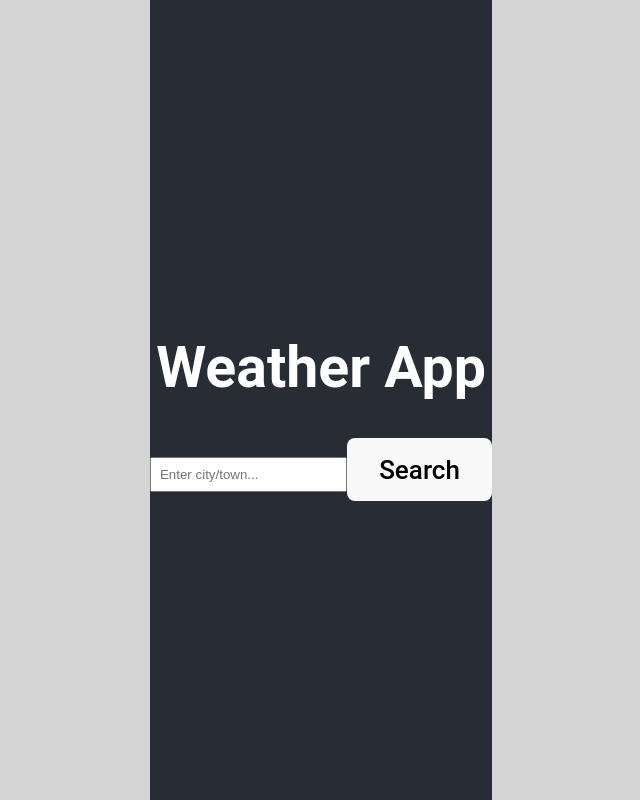
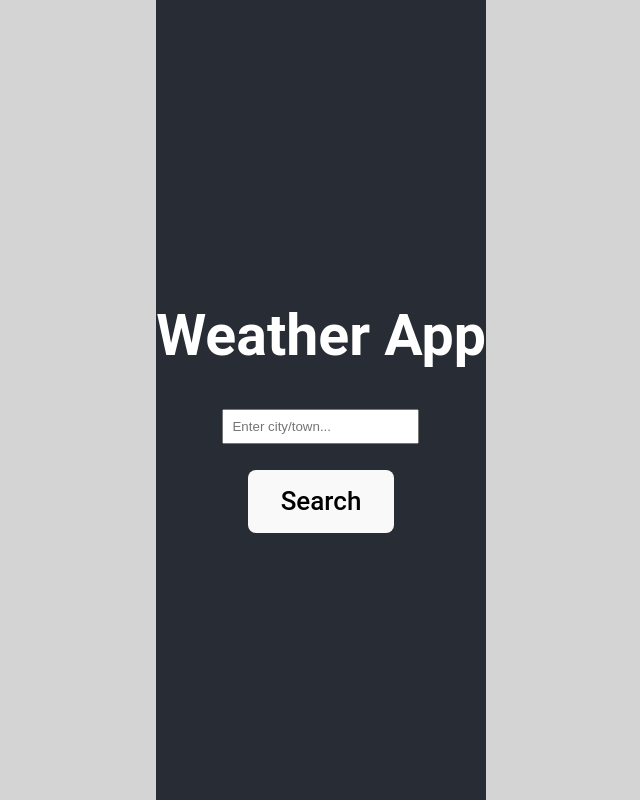
Before and after one commit to nanpiyaporn/weatherApp, a React (Vite) app in the folder weather_app/: page / in a window 1280 px wide. Shown: the whole page, without its empty margins (319-959 px from the left). Built offline with nearby package versions, Linux system fonts and the light colour scheme; no server answers.

Commit message:
Add weather statistics and search box styling

```diff
--- a/weather_app/src/App.jsx
+++ b/weather_app/src/App.jsx
@@ -9,14 +9,25 @@ const api = {
 function App() {
   const [search, setSearch] = useState("");
   const [weather, setWeather] = useState({});
+  const [weatherData, setWeatherData] = useState(null);
+
 
   /*
     Search button is pressed. Make a fetch call to the Open Weather Map API.
   */
+ // Calculate statistics
+let maxTemp;
+if (weatherData) {
+  const temperatures = weatherData.map(day => day.temp);
+  maxTemp = Math.max(...temperatures);
+ //minTemp = Math.min(...temperatures);
+  //avgTemp = temperatures.reduce((a, b) => a + b, 0) / temperatures.length;
+}
   const searchPressed = () => {
     fetch(`${api.base}weather?q=${search}&units=metric&APPID=${api.key}`)
       .then((res) => res.json())
       .then((result) => {
+        console.log(weather);
         setWeather(result);
       });
   };
@@ -28,13 +39,18 @@ function App() {
         <h1>Weather App</h1>
 
         {/* Search Box - Input + Button  */}
-        <div>
+        <div  className ="inputBox">
+          <div className = "search-box">
           <input
             type="text"
             placeholder="Enter city/town..."
             onChange={(e) => setSearch(e.target.value)}
           />
+           <p></p>
+          </div>
+          <div className = "submit">
           <button onClick={searchPressed}>Search</button>
+          </div>
         </div>
 
         {/* If weather is not undefined display results from API */}
@@ -49,7 +65,14 @@ function App() {
             {/* Condition (Sunny ) */}
             <p>{weather.weather[0].main}</p>
             <p>({weather.weather[0].description})</p>
+            <p>{weatherData && (
+              <div className="dashboard">
+              <p>Max temperature: {maxTemp}</p>
+
+            </div>
+      )}</p>
           </div>
+
         ) : (
           ""
         )}
```
Also changed, not shown: weather_app/src/assets/img/sky.jpg (added).
